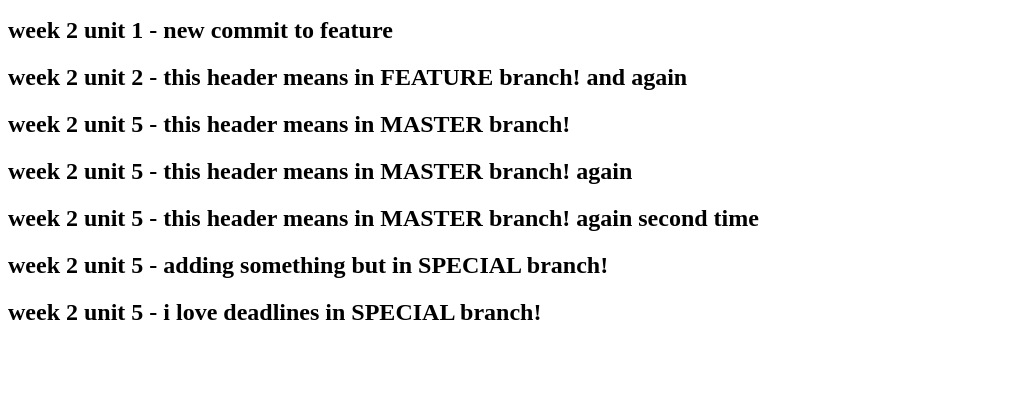
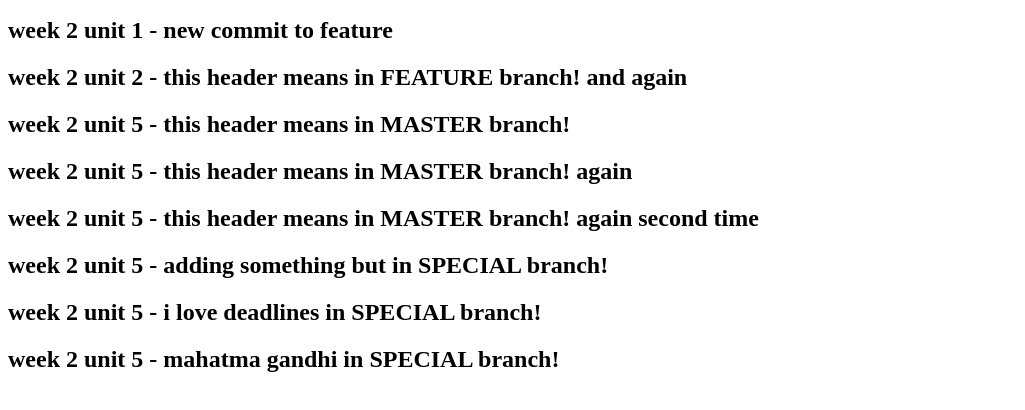
Before and after one commit to ericpsap2018/0main_openSAP_repo, a plain HTML site: page index.html in a window 1280 px wide. Shown: the part 168-578 px from the top of the page, without its empty margins (0-1025 px from the left). Drawn offline with Linux system fonts and the light colour scheme.

Commit message:
gandhi in special branch

```diff
--- a/index.html
+++ b/index.html
@@ -19,5 +19,6 @@
 		<h2>week 2 unit 5 - this header means in MASTER branch! again second time</h2>
 		<h2>week 2 unit 5 - adding something but in SPECIAL branch!</h2>
 		<h2>week 2 unit 5 - i love deadlines in SPECIAL branch!</h2>
+		<h2>week 2 unit 5 - mahatma gandhi in SPECIAL branch!</h2>
 	</body>
 </html>
```
